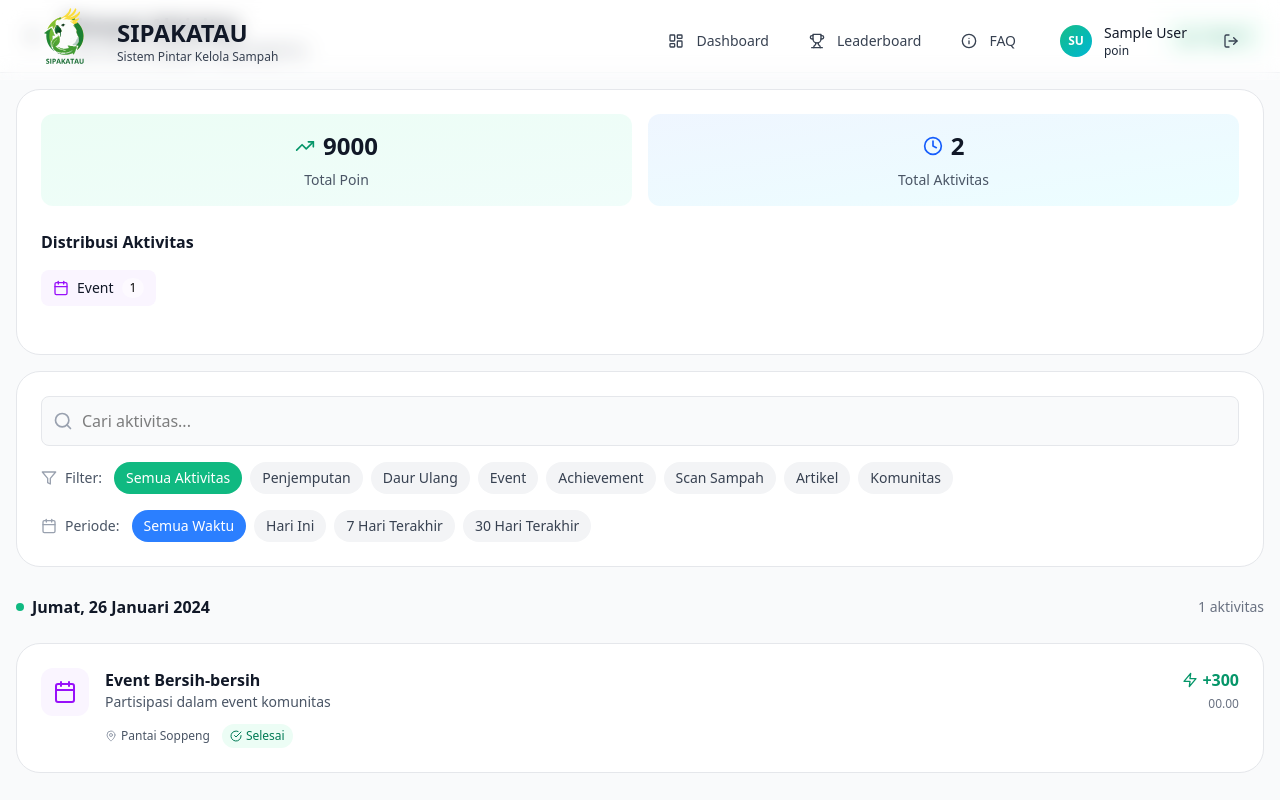
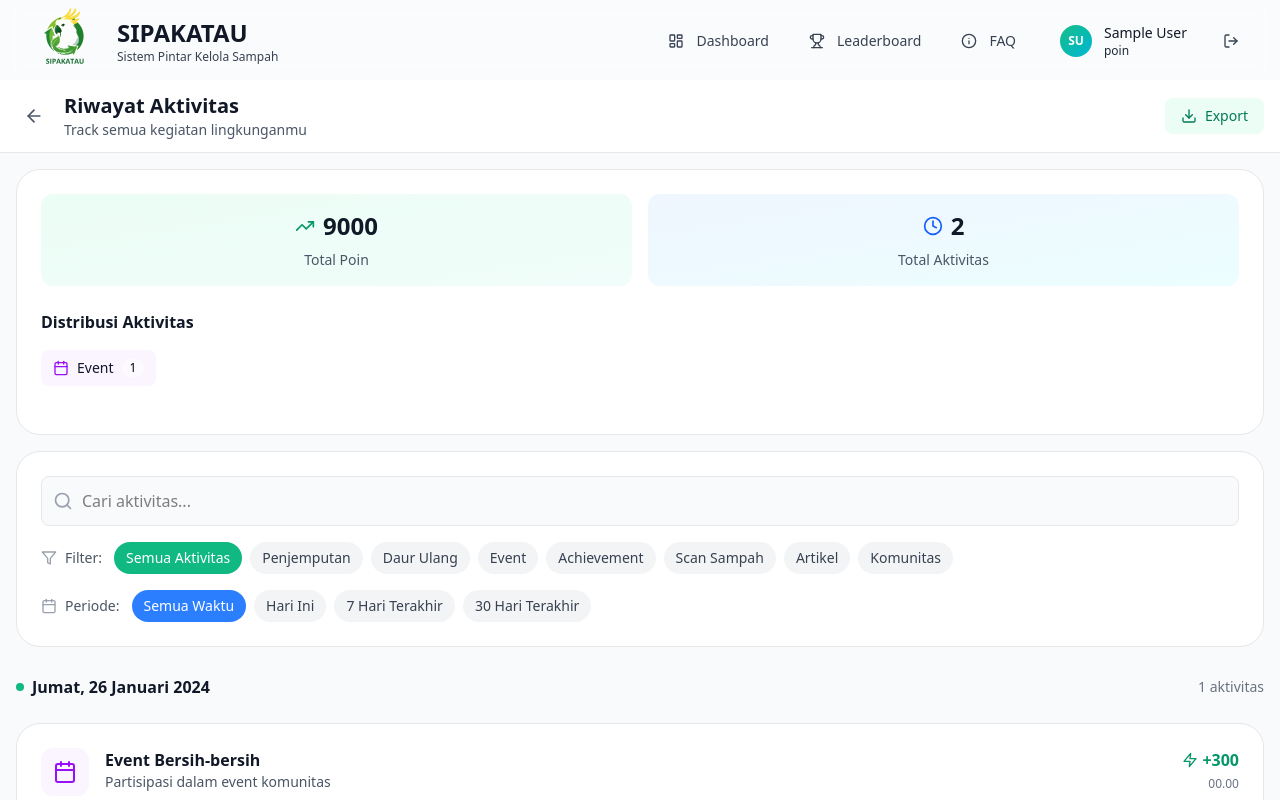
Before and after one commit to alfhiandisaputra/sipakatau, a React (Vite) app: page /history in a window 1280 px wide. Shown: the top 800 px of the page. Built offline with nearby package versions, Linux system fonts and the light colour scheme; sample sign-in values are in the browser's storage.

Commit message:
fix: memperbaiki header history page

```diff
--- a/src/pages/HistoryPage.jsx
+++ b/src/pages/HistoryPage.jsx
@@ -2,6 +2,7 @@
 import { useState, useMemo } from 'react';
 import { Card } from '../components/ui';
 import { useNavigate } from 'react-router-dom';
+import LayoutWrapper from '../components/layout/LayoutWrapper';
 
 import {
   ArrowLeft,
@@ -208,6 +209,7 @@ const HistoryPage = () => {
   };
 
   return (
+    <LayoutWrapper>
     <div className="min-h-screen bg-gray-50 pb-20">
       {/* Header */}
       <div className="sticky top-0 z-10 bg-white border-b border-gray-200 px-4 py-3">
@@ -611,6 +613,7 @@ const HistoryPage = () => {
           </div>
         )}
     </div>
+    </LayoutWrapper>
   );
 };
 
```
